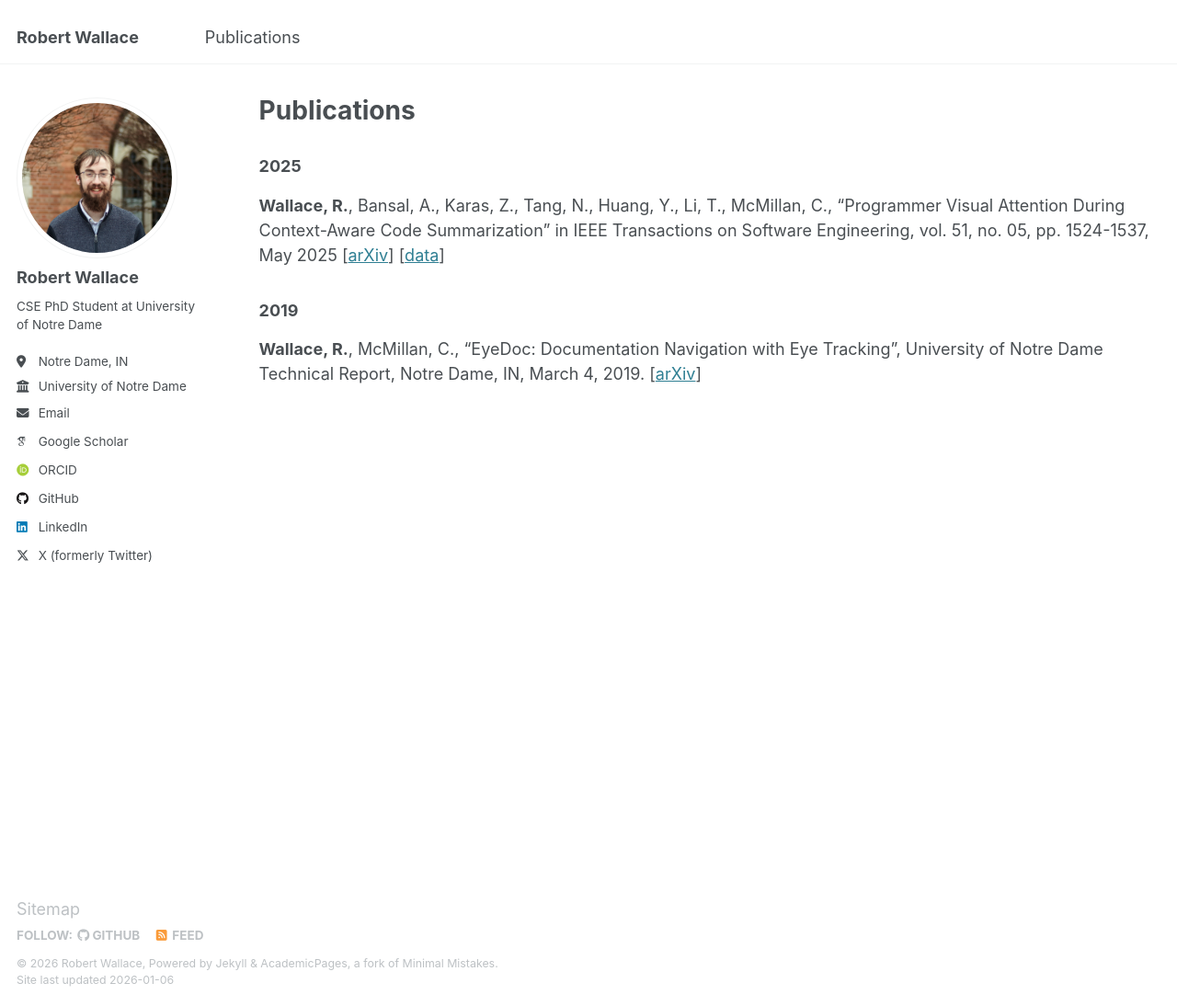
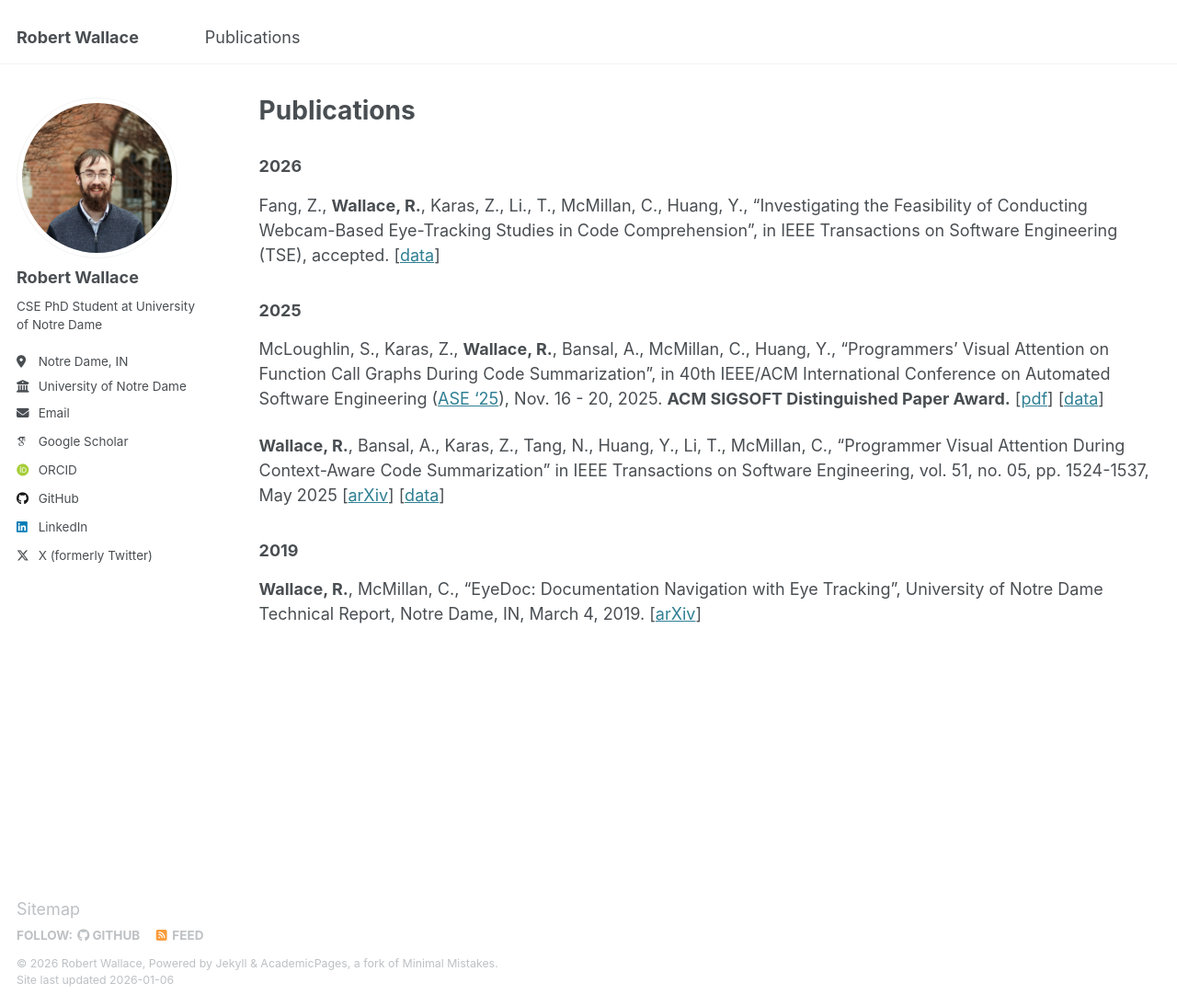
Before and after one commit to rwallac/rwallac.github.io, a Jekyll site: the page built from _pages/publications.md, in a window 1280 px wide and 1094 px high. Shown: the whole window at 92% size. Built offline with Jekyll 4.4.1, drawn with Linux system fonts in a browser that asks for light colours; some web fonts are replaced.

Commit message:
Add new publications for 2025 and 2026

```diff
--- a/_pages/publications.md
+++ b/_pages/publications.md
@@ -4,7 +4,14 @@ title: "Publications"
 permalink: /publications/
 author_profile: true
 ---
+### 2026
+
+Fang, Z., **Wallace, R.**, Karas, Z., Li., T., McMillan, C., Huang, Y., "Investigating the Feasibility of Conducting Webcam-Based Eye-Tracking Studies in Code Comprehension", in IEEE Transactions on Software Engineering (TSE), accepted. [[data](https://ieee-dataport.org/documents/investigating-feasibility-conducting-webcam-based-eye-tracking-studies-code-comprehension)]
+
 ### 2025
+
+McLoughlin, S., Karas, Z., **Wallace, R.**, Bansal, A., McMillan, C., Huang, Y., "Programmers' Visual Attention on Function Call Graphs During Code Summarization", in 40th IEEE/ACM International Conference on Automated Software Engineering ([ASE '25](https://conf.researchr.org/home/ase-2025)), Nov. 16 - 20, 2025. **ACM SIGSOFT Distinguished Paper Award.** [[pdf](https://zachkaras.com/wp-content/uploads/call_graphs.pdf)] [[data](https://github.com/samanthamcloughlin/call-graph-visual-attention)]
+
 
 **Wallace, R.**, Bansal, A., Karas, Z., Tang, N., Huang, Y., Li, T., McMillan, C., "Programmer Visual Attention During Context-Aware Code Summarization" in IEEE Transactions on Software Engineering, vol. 51, no. 05, pp. 1524-1537, May 2025 [[arXiv](https://arxiv.org/pdf/2405.18573)] [[data](https://doi.org/10.5281/zenodo.14873017)]
 
```
